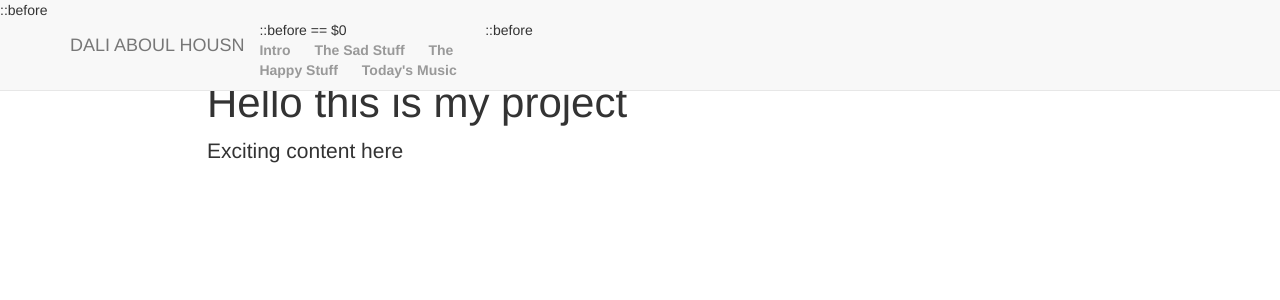
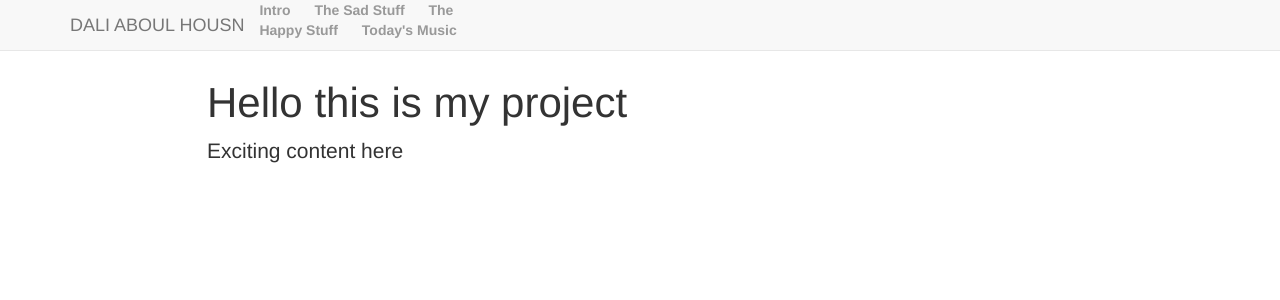
Before and after one commit to ah-dali/ah-dali.github.io, a Jekyll site: the page built from index.html, in a window 1280 px wide. Shown: the top 300 px of the page. Built offline with Jekyll 4.4.1, drawn with Linux system fonts in a browser that asks for light colours; nearby versions of some CDN libraries; library files that are not in the unit come from our copies.

Commit message:
Update default.html

```diff
--- a/_layouts/default.html
+++ b/_layouts/default.html
@@ -10,17 +10,14 @@
 	</head>
         <body id="dali" data-spy="scroll" data-target=".navbar" data-offset="60">
 	    <nav class="navbar navbar-default navbar-fixed-top">
-		::before
 		<div class="container">
-			::before
 			<div class="navbar-header">
-				::before
 				<button type="button" class="navbar-toggle" data-toggle="collapse" data-target="#myNavbar" aria-expanded="true">
 					<span class="icon-bar"></span>
 					<span class="icon-bar"></span>
 					<span class="icon-bar"></span>
                                 </button>
-                <a class="navbar-brand" href=#myPage>DALI ABOUL HOUSN</a> == $0
+                <a class="navbar-brand" href=#myPage>DALI ABOUL HOUSN</a>
     		<ul>
         		<li><a href="/">Intro</a></li>
 	        	<li><a href="/sad">The Sad Stuff</a></li>
```
